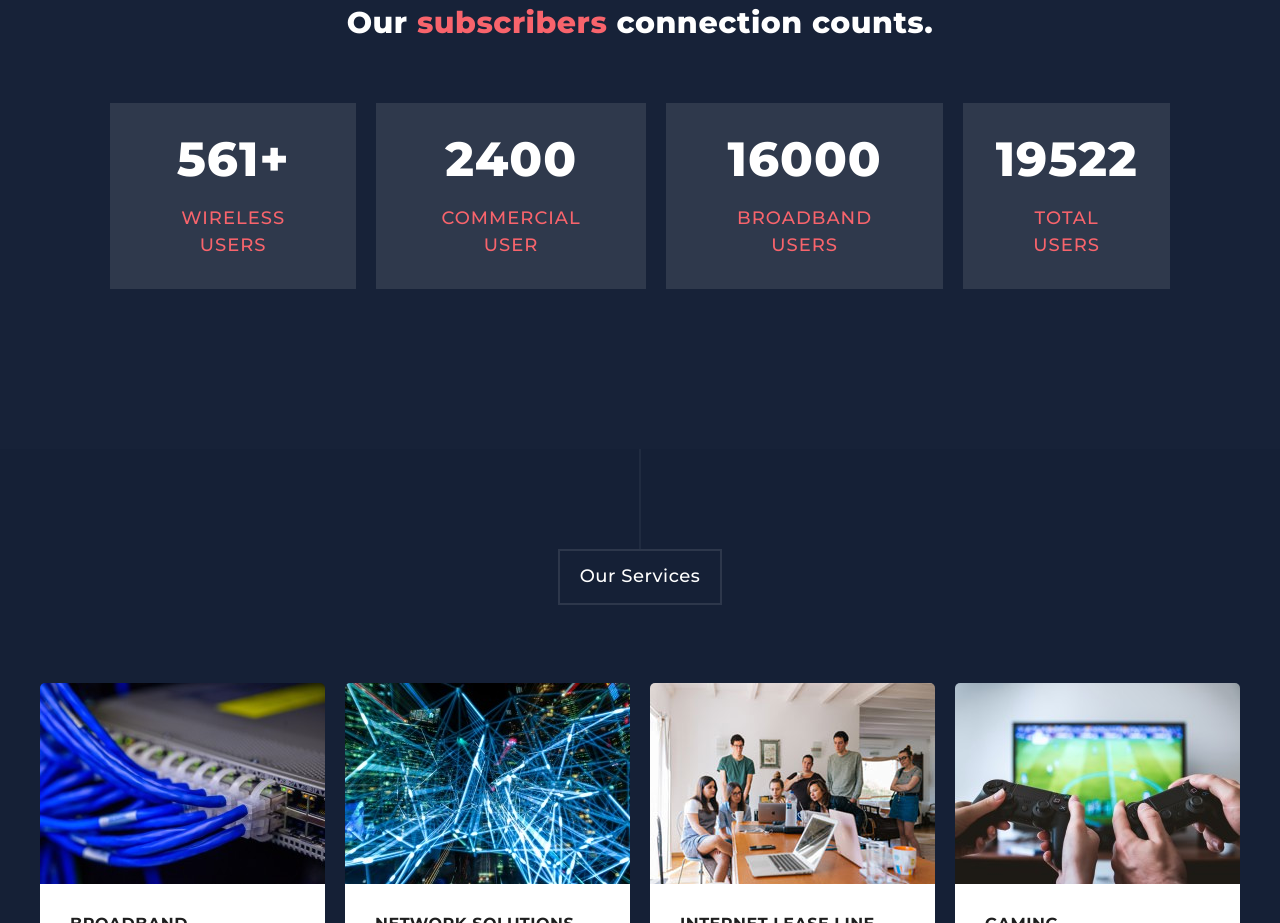
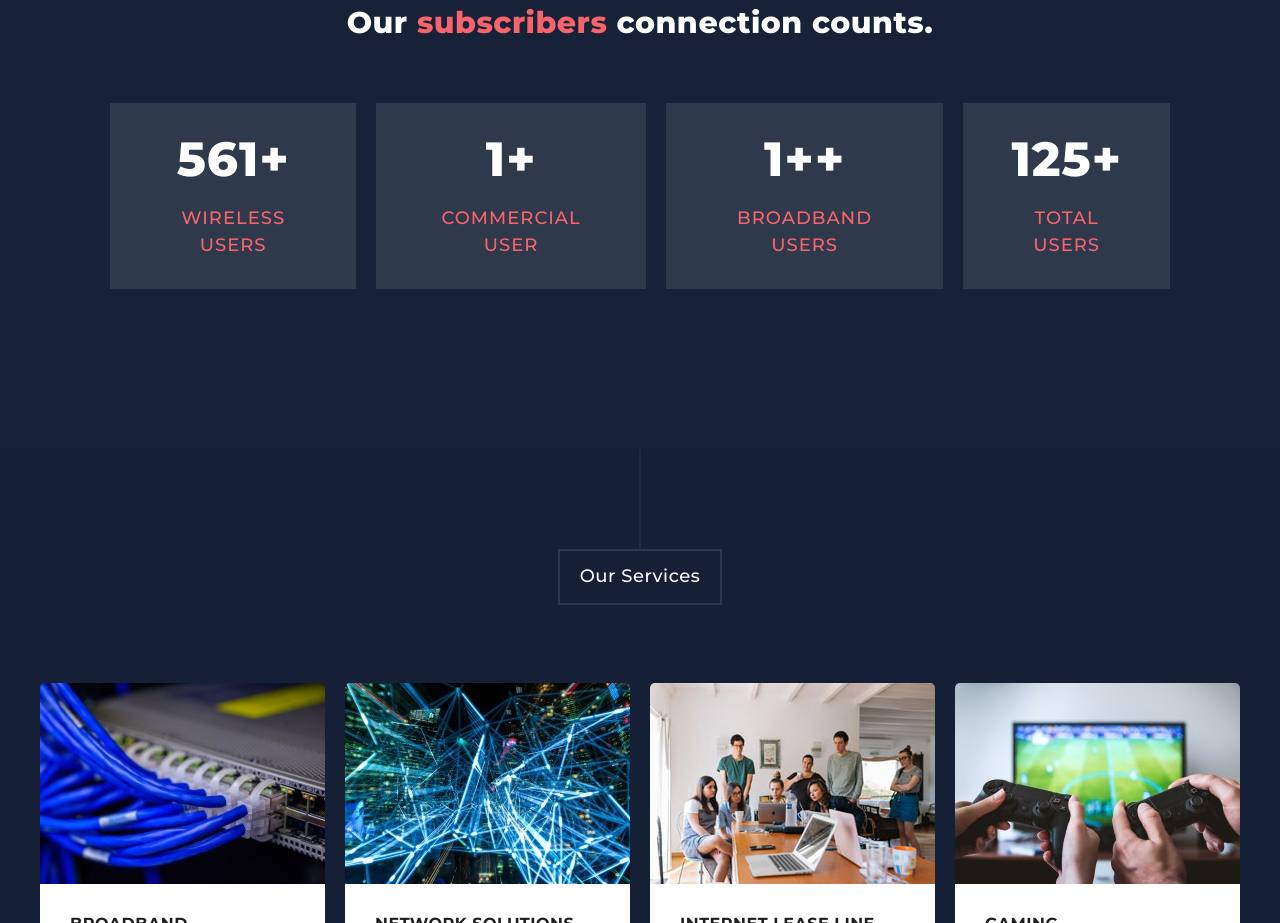
Before and after one commit to ram4021/sahanidigitalcable.com.np, a website: page index.html in a window 1280 px wide. Shown: the part 1739-2662 px from the top of the page. Drawn offline with Linux system fonts and the light colour scheme.

Commit message:
Update index.html

```diff
--- a/index.html
+++ b/index.html
@@ -144,15 +144,15 @@
                   <span>Wireless Users</span>
                 </div>
                 <div class="num2">
-                  <div >2400</div>
+                  <div >1+</div>
                   <span>Commercial user</span>
                 </div>
                 <div class="num3">
-                  <div>16000</div>
+                  <div>1++</div>
                   <span>broadband users</span>
                 </div>
                 <div class="num4">
-                  <div >19522</div>
+                  <div >125+</div>
                   <span>Total users</span>
                 </div>
               </div>
```
